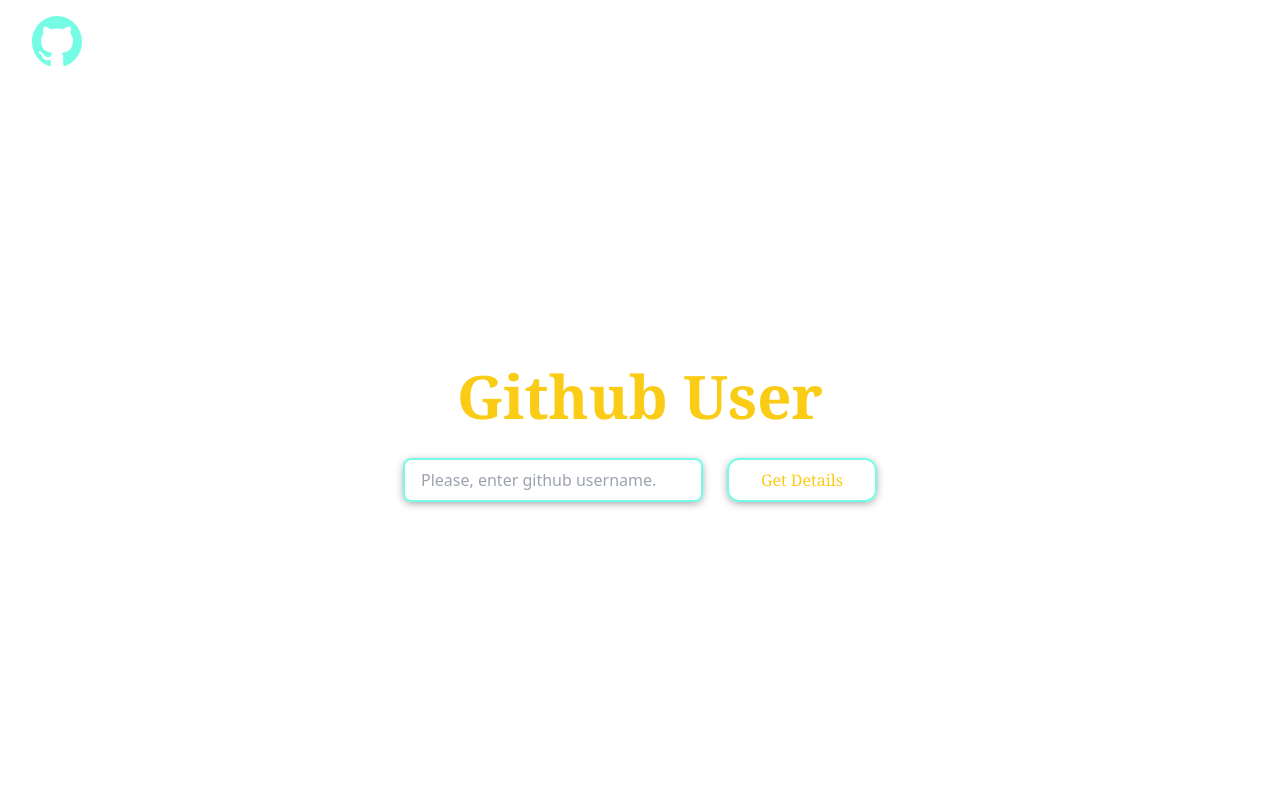
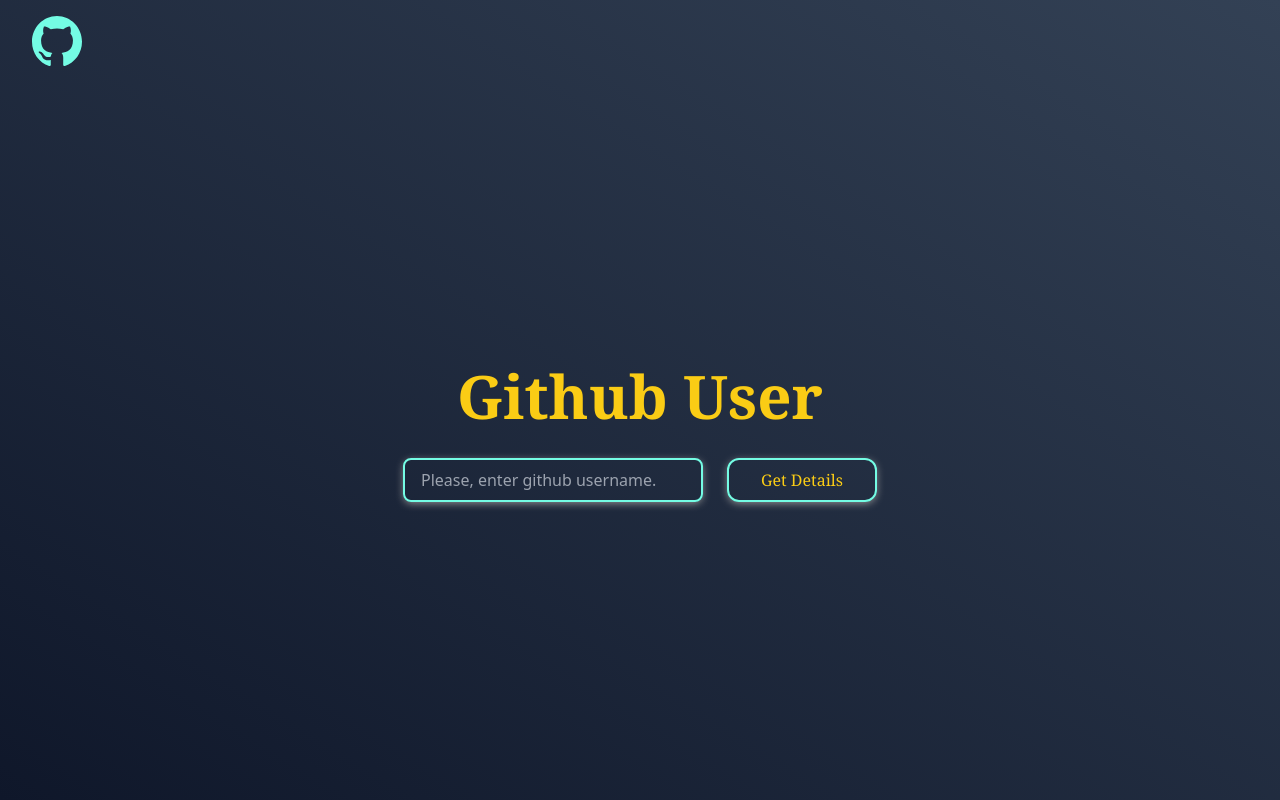
Before and after one commit to Tom-Okafor/github-user-repositories, a React (Vite) app: page / in a window 1280 px wide. Built offline with nearby package versions, Linux system fonts and the light colour scheme; no server answers.

Commit message:
style: update background color to a linear gradient.

```diff
--- a/src/App.jsx
+++ b/src/App.jsx
@@ -13,7 +13,7 @@
     inputValue && getUserDetails({ variables: { username: inputValue } });
   };
   return (
-    <div className="w-full min-h-lvh flex flex-col justify-center items-center gap-8 bg- from-gradient-to-tr from-slate-900 to-slate-700">
+    <div className="w-full min-h-lvh flex flex-col justify-center items-center gap-8 bg-gradient-to-tr from-slate-900 to-slate-700">
       <Logo />
       <h1 className="text-yellow-400 text-3xl  sm:text-5xl lg:text-6xl font-bold font-serif mt-[100px]">
         Github User
```
